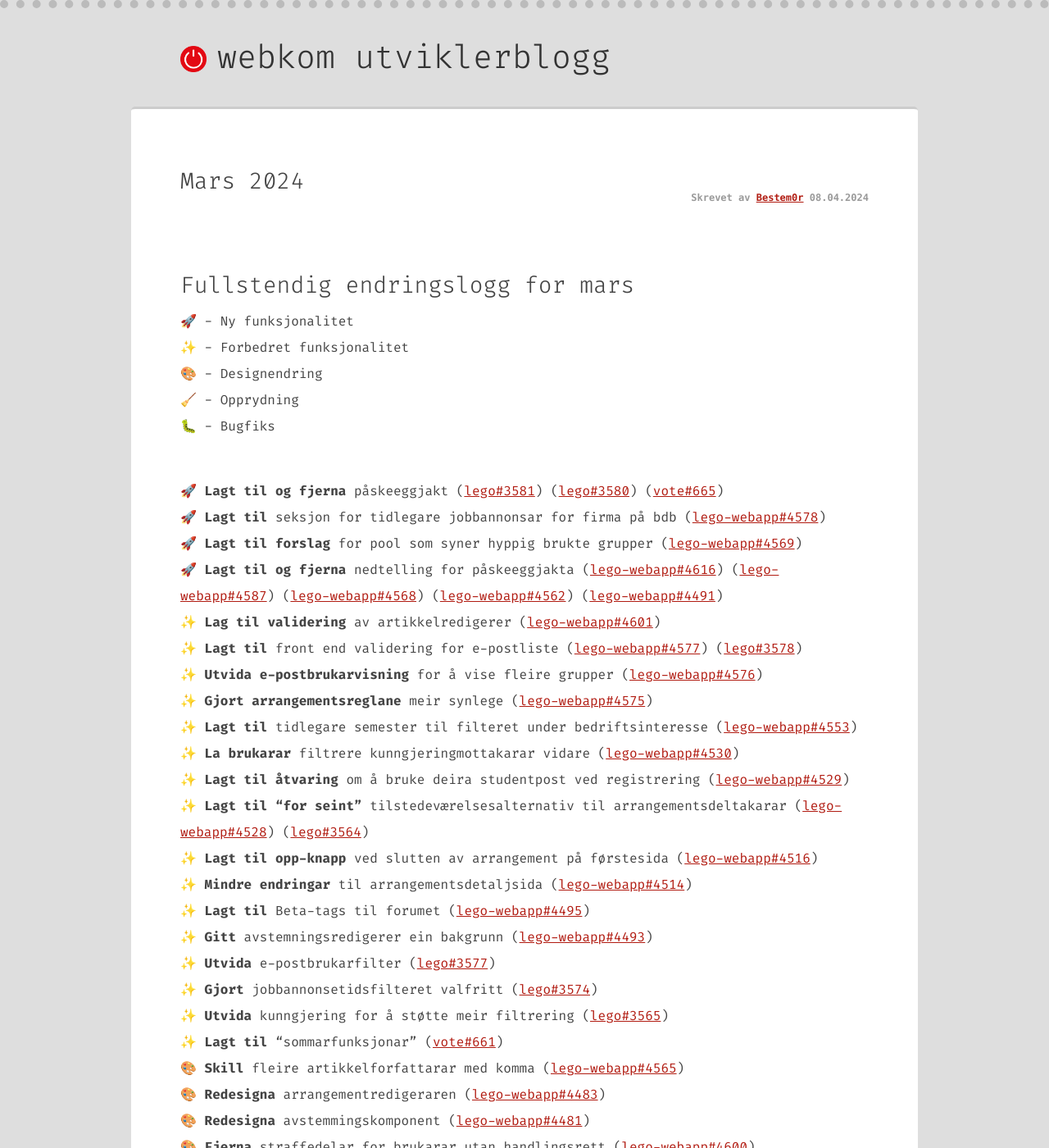
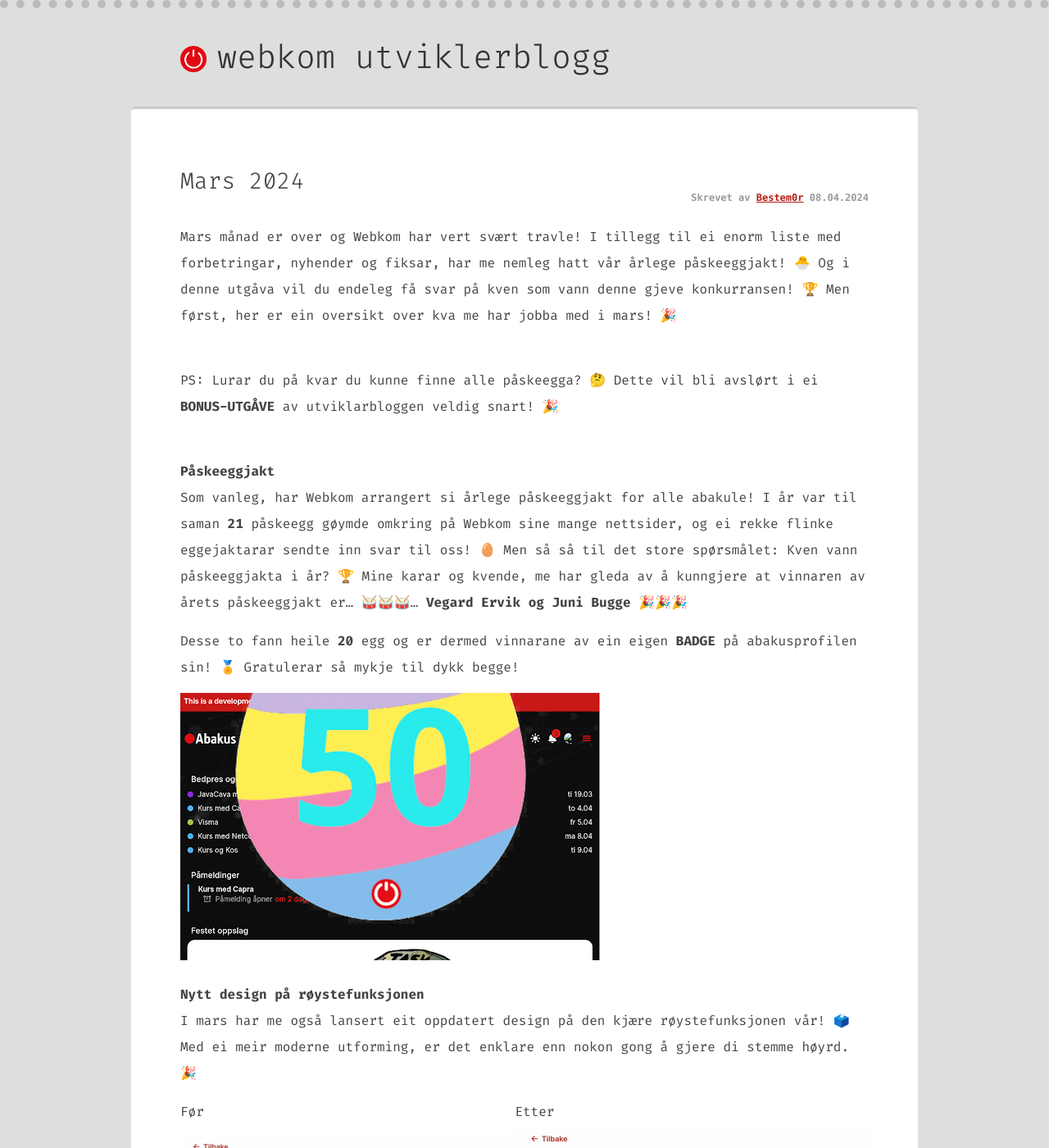
Before and after one commit to webkom/webkom.github.io, a Jekyll site: the page built from _posts/2024-04-08-mars.md, in a window 1280 px wide and 1400 px high. Shown: the whole window at 82% size. Built offline with Jekyll 4.4.1, drawn with Linux system fonts in a browser that asks for light colours; nearby versions of some CDN libraries; comment, search, counter and statistics services are not loaded; some of the changed text lies outside the part shown.

Commit message:
Add intro and images

```diff
--- a/_posts/2024-04-08-mars.md
+++ b/_posts/2024-04-08-mars.md
@@ -4,6 +4,40 @@
 author: Bestem0r
 ---
 
+Mars månad er over og Webkom har vert svært travle! I tillegg til ei enorm liste med forbetringar, nyhender og fiksar, har me nemleg hatt vår årlege påskeeggjakt! 🐣
+Og i denne utgåva vil du endeleg få svar på kven som vann denne gjeve konkurransen! 🏆 Men først, her er ein oversikt over kva me har jobba med i mars! 🎉
+
+<br>
+PS: Lurar du på kvar du kunne finne alle påskeegga? 🤔 Dette vil bli avslørt i ei **BONUS-UTGÅVE** av utviklarbloggen veldig snart! 🎉
+<br>
+<br>
+
+## Påskeeggjakt
+
+Som vanleg, har Webkom arrangert si årlege påskeeggjakt for alle abakule! I år var til saman **21** påskeegg gøymde omkring på Webkom sine mange nettsider, og ei rekke flinke eggejaktarar sendte inn svar til oss! 🥚
+Men så så til det store spørsmålet: Kven vann påskeeggjakta i år? 🏆 Mine karar og kvende, me har gleda av å kunngjere at vinnaren av årets påskeeggjakt er... 🥁🥁🥁... **Vegard Ervik og Juni Bugge** 🎉🎉🎉
+<br>
+
+Desse to fann heile **20** egg og er dermed vinnarane av ein eigen **BADGE** på abakusprofilen sin! 🏅 Gratulerar så mykje til dykk begge!
+
+![egg](/images/posts/2024-04-08-egg.png)
+
+## Nytt design på røystefunksjonen
+
+I mars har me også lansert eit oppdatert design på den kjære røystefunksjonen vår! 🗳️ Med ei meir moderne utforming, er det enklare enn nokon gong å gjere di stemme høyrd. 🎉
+
+| Før | Etter |
+| --- | --- |
+| ![vote](/images/posts/2024-04-08-poll-before.png) | ![vote](/images/posts/2024-04-08-poll-after.png) |
+
+
+## Nytt design på arrangementredigeraren
+
+I tillegg har me også pynta litt på arrangementredigeraren vår! 🎨 Den er no inndelt i ulike seksjonar, og nyttar all horisontal plass på sida framfor å vere ein lang liste med felt. 🎉
+
+| Før                                                | Etter                                             |
+|----------------------------------------------------|---------------------------------------------------|
+| ![event](/images/posts/2024-04-08-edit-before.png) | ![event](/images/posts/2024-04-08-edit-after.png) |
 
 
 
@@ -37,7 +71,6 @@
 - ✨ **Utvida** e-postbrukarfilter ([lego#3577](https://github.com/webkom/lego/pull/3577))
 - ✨ **Gjort** jobbannonsetidsfilteret valfritt ([lego#3574](https://github.com/webkom/lego/pull/3574))
 - ✨ **Utvida** kunngjering for å støtte meir filtrering ([lego#3565](https://github.com/webkom/lego/pull/3565))
-- ✨ **Lagt til** "sommarfunksjonar" ([vote#661](https://github.com/webkom/vote/pull/661))
 - 🎨 **Skill** fleire artikkelforfattarar med komma ([lego-webapp#4565](https://github.com/webkom/lego-webapp/pull/4565))
 - 🎨 **Redesigna** arrangementredigeraren ([lego-webapp#4483](https://github.com/webkom/lego-webapp/pull/4483))
 - 🎨 **Redesigna** avstemmingskomponent ([lego-webapp#4481](https://github.com/webkom/lego-webapp/pull/4481))
```
Also changed, not shown: other parts of _posts/2024-04-08-mars.md (+1 -1 lines), images/posts/2024-04-08-edit-after.png (added), images/posts/2024-04-08-edit-before.png (added), images/posts/2024-04-08-egg.png (added), images/posts/2024-04-08-poll-after.png (added), images/posts/2024-04-08-poll-before.png (added).
